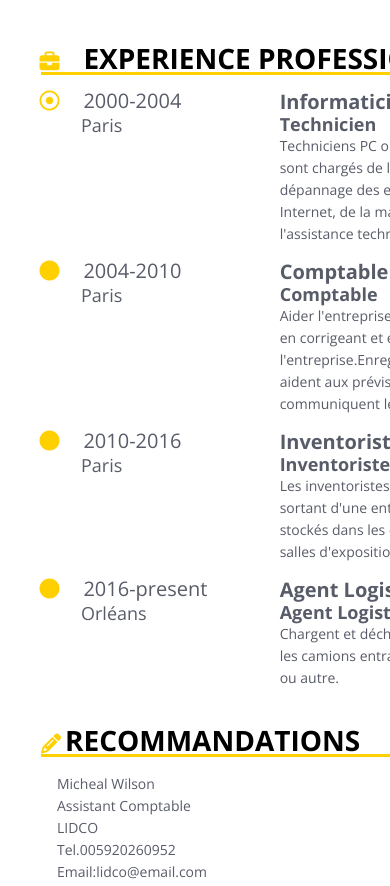
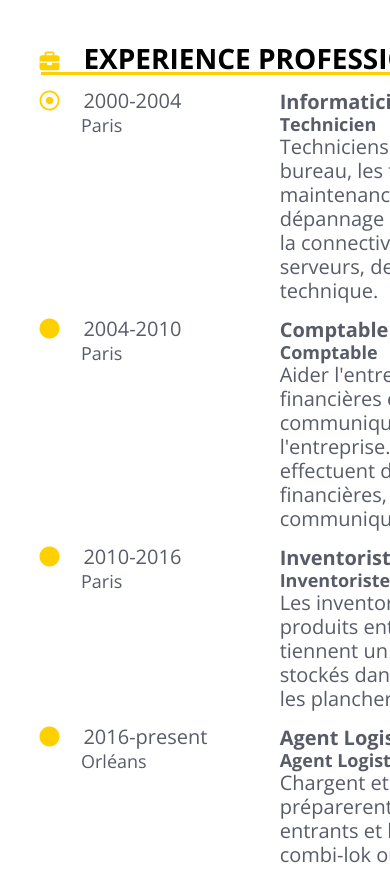
Before and after one commit to Trec22/oc-projet2, a plain HTML site: page index.html in a window 390 px wide. Shown: the part 2440-3326 px from the top of the page. Drawn offline with nearby package versions, Linux system fonts and the light colour scheme.

Commit message:
modif dans css pour 5px

```diff
--- a/index.css
+++ b/index.css
@@ -446,7 +446,10 @@ p{
     .resume_right .lieu{
         margin-left: 3.5rem;
     }
-
+    .resume_right p{
+        font-size: 20px;
+        line-height: 1.2;
+    }
 
 
 
```
